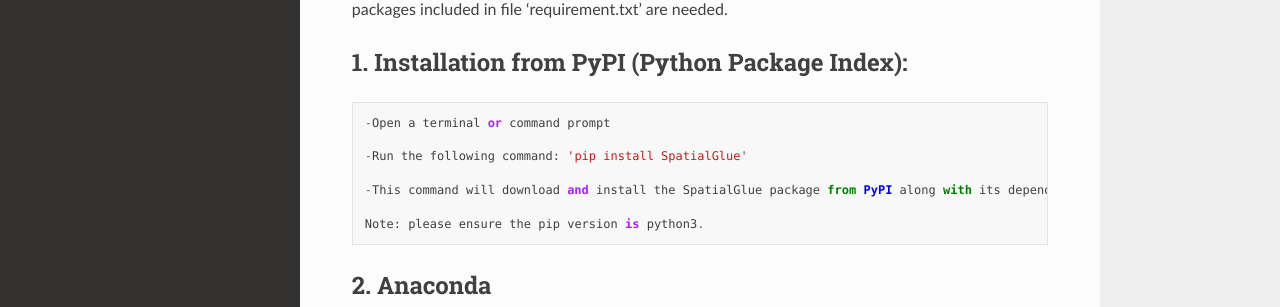
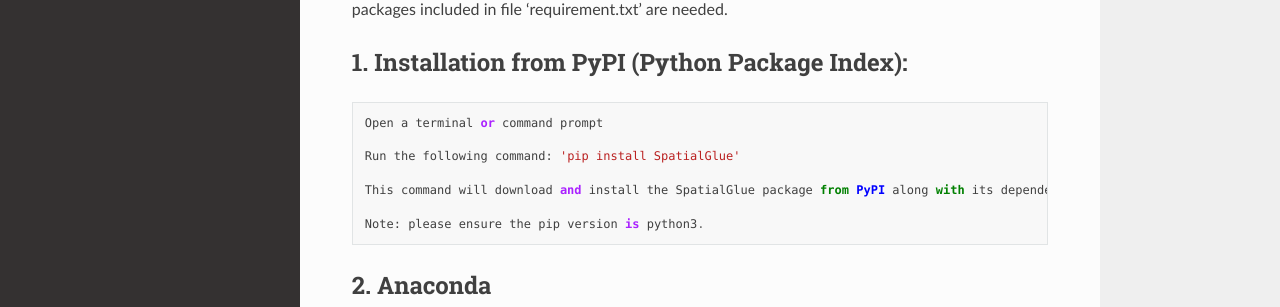
Before and after one commit to JinmiaoChenLab/SpatialGlue_tutorials, a Sphinx documentation site: the page built from docs/source/Installation.rst, in a window 1280 px wide and 1374 px high. Shown: the part 378-685 px from the top of the window. Built offline with Sphinx 7.4.7 and the Read the Docs theme 2.0.0, drawn with Linux system fonts in a browser that asks for light colours; pages that are not in the unit, such as notebooks, are missing from menus.

```diff
--- a/docs/source/Installation.rst
+++ b/docs/source/Installation.rst
@@ -17,11 +17,11 @@ To run the SpatialGlue package, two methods are provided. Note that the installa
 
 .. code-block:: python
 
-   -Open a terminal or command prompt
+   Open a terminal or command prompt
 
-   -Run the following command: 'pip install SpatialGlue'
+   Run the following command: 'pip install SpatialGlue'
 
-   -This command will download and install the SpatialGlue package from PyPI along with its dependencies. If any of the dependencies listed in the 'requirement.txt' file are missing, they will be installed automatically.
+   This command will download and install the SpatialGlue package from PyPI along with its dependencies. If any of the dependencies listed in the 'requirement.txt' file are missing, they will be installed automatically.
 
    Note: please ensure the pip version is python3.
 
```
